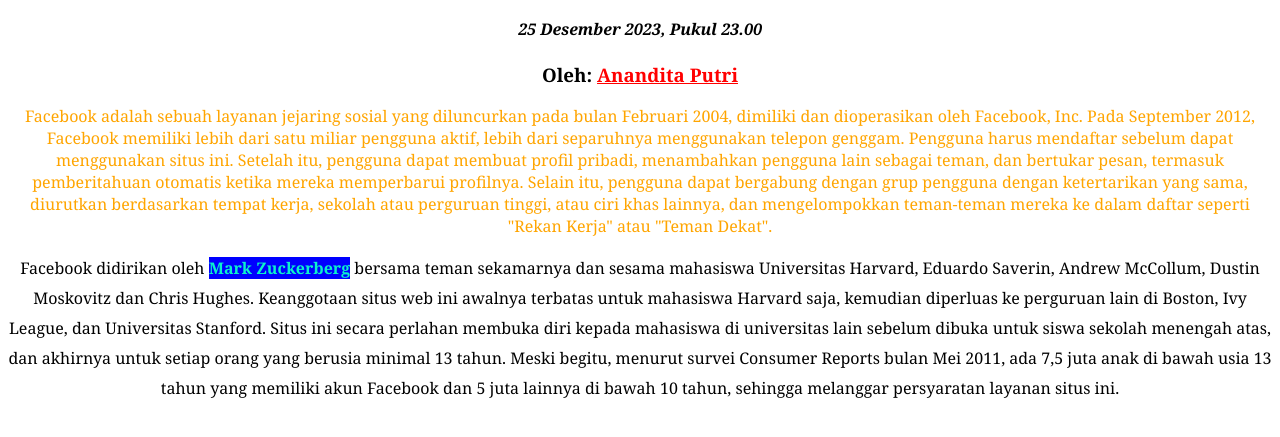
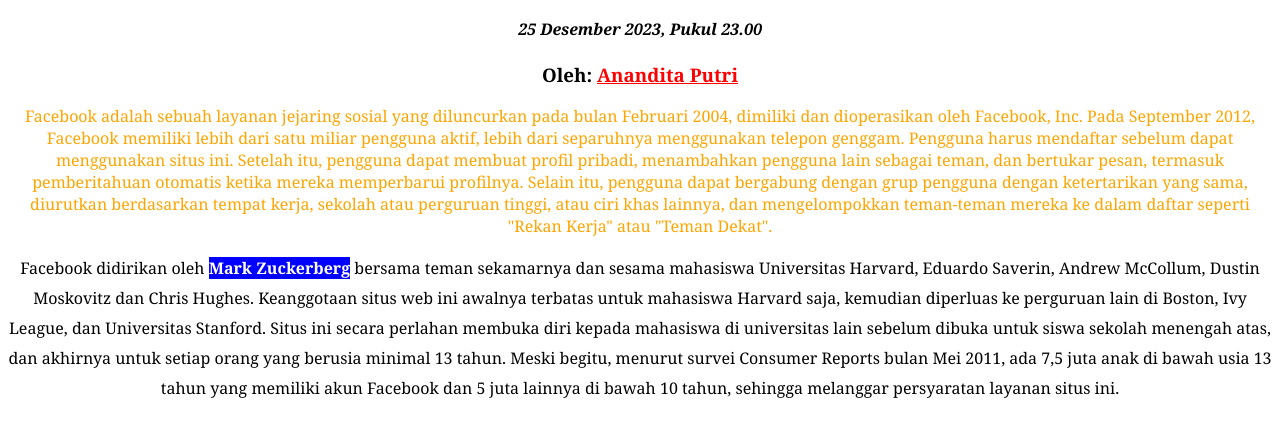
Before and after one commit to ananditaputri/itw2023_233040118, a plain HTML site: page latihan/Latihan3/L3d233040118.html in a window 1280 px wide. In both pictures the pointer is over the link "Mark Zuckerberg". Shown: the part 131-568 px from the top of the page. Drawn offline with Linux system fonts and the light colour scheme.

Commit message:
first commit

```diff
--- a/latihan/Latihan3/L3d233040118.css
+++ b/latihan/Latihan3/L3d233040118.css
@@ -38,7 +38,7 @@ p a {
 }
 
 p a:hover {
-    color: rgb(11, 242, 203);
+    color: rgb(255, 255, 255);
     background-color: blue;
 	transition: 2s;
 }
```
Also changed, not shown: latihan/latihan2/T2233040118.html (+1 -3 lines).
